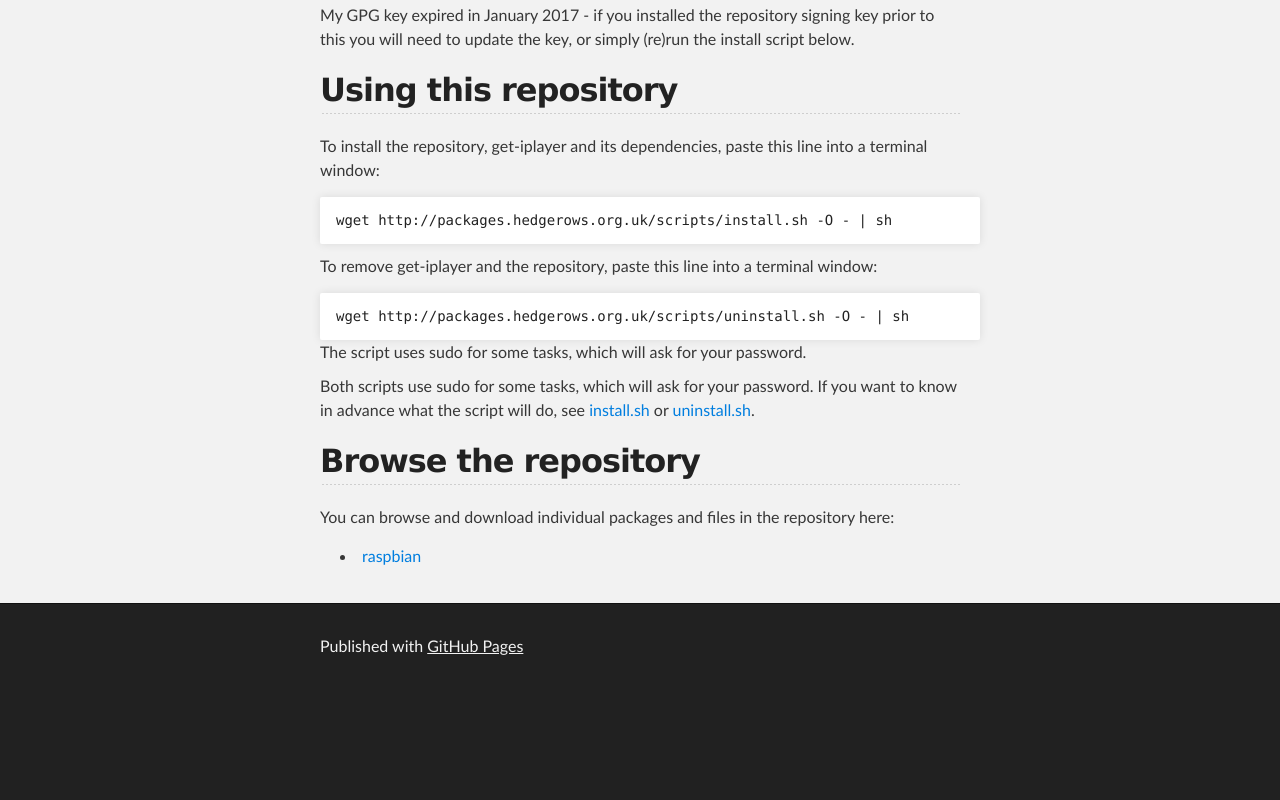
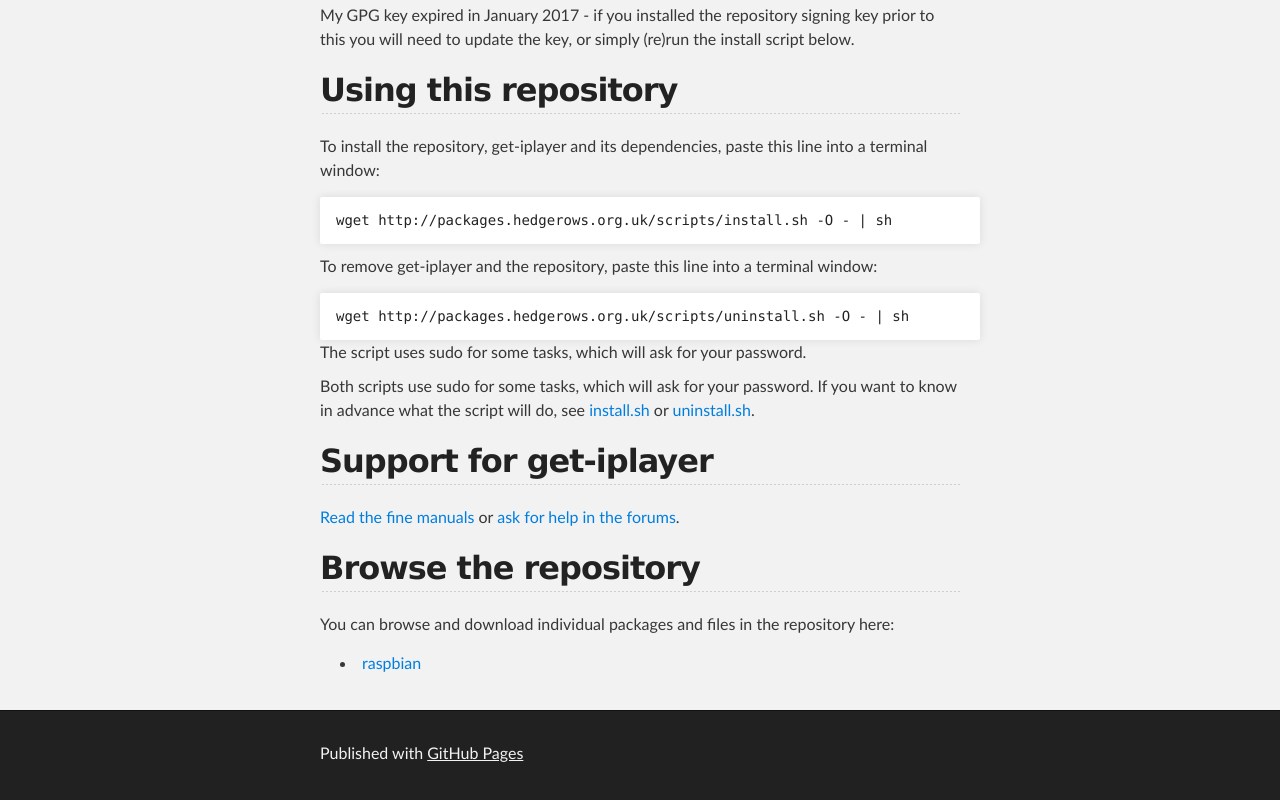
Before and after one commit to jon-hedgerows/jon-hedgerows.github.io, a plain HTML site: page index.html in a window 1280 px wide. Shown: the part 677-1477 px from the top of the page. Before the commit the page ends 1370 px from the top, so only its background shows below. Drawn offline with Linux system fonts and the light colour scheme.

Commit message:
add pointer to support options

```diff
--- a/index.html
+++ b/index.html
@@ -50,7 +50,9 @@
       will do, see
       <a href="scripts/install.sh">install.sh</a> or
       <a href="scripts/uninstall.sh">uninstall.sh</a>.</p>
-      <h2>
+      <h2><a name="support" class="anchor" href="#support"></a>Support for get-iplayer</h2>
+	  <p><a href="https://github.com/get-iplayer/get_iplayer/wiki">Read the fine manuals</a> or <a href="https://squarepenguin.co.uk/forums/">ask for help in the forums</a>.</p>
+	  <h2>
       <a name="browse-the-repository" class="anchor" href="#browse-the-repository"></a>Browse the repository</h2>
       <p>You can browse and download individual packages and files in the repository here:</p>
       <ul>
```
